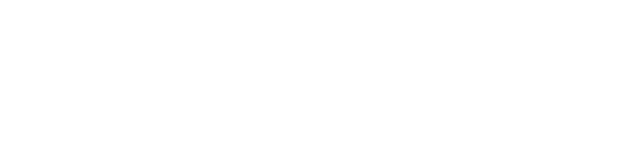
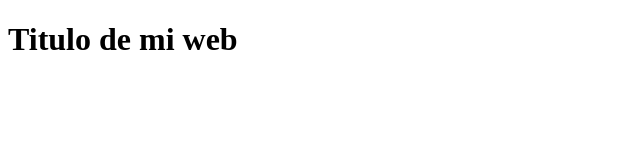
Before and after one commit to jans11k/Tuto-Visual-Code, a plain HTML site: page src/index.html in a window 1280 px wide. Shown: the whole page, without its empty margins (0-640 px from the left). Drawn offline with Linux system fonts and the light colour scheme.

Commit message:
Ahora si se va subir

```diff
--- a/src/index.html
+++ b/src/index.html
@@ -7,6 +7,6 @@
     <title>Hola Mundo</title>
 </head>
 <body>
-
+    <H1>Titulo de mi web</H1>
 </body>
 </html>
```
